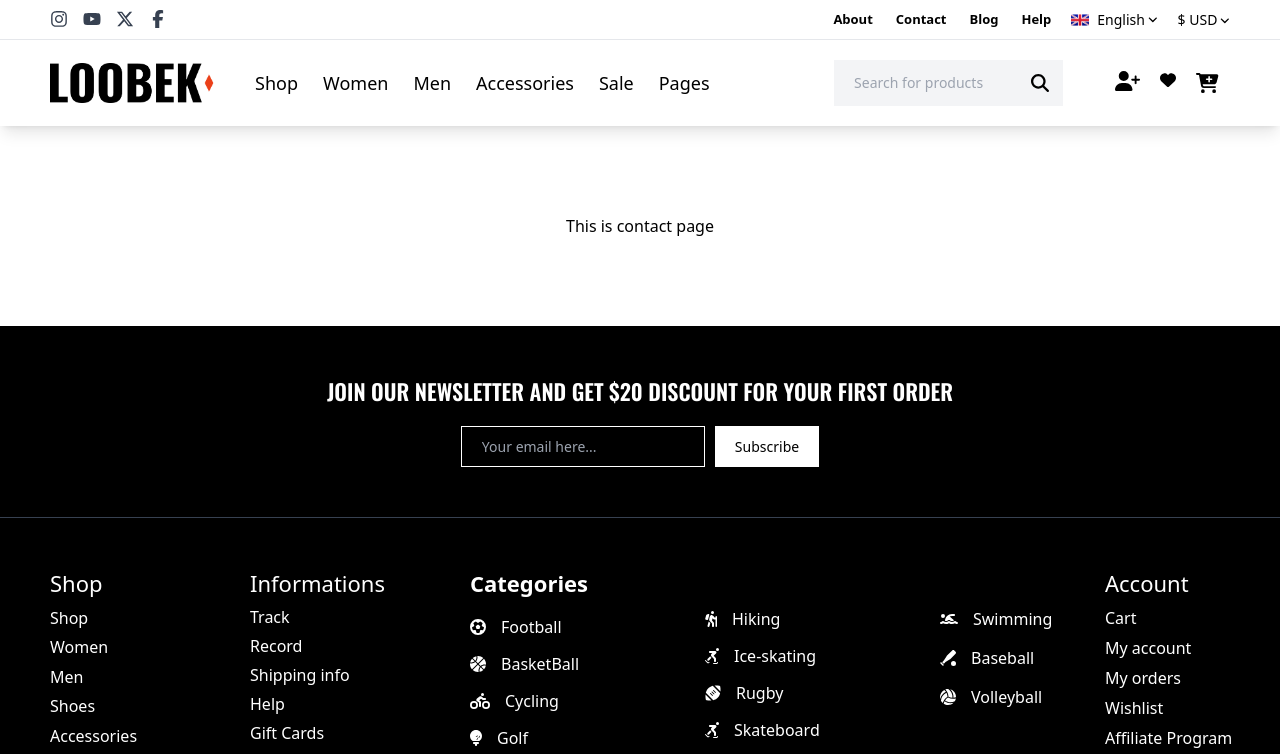
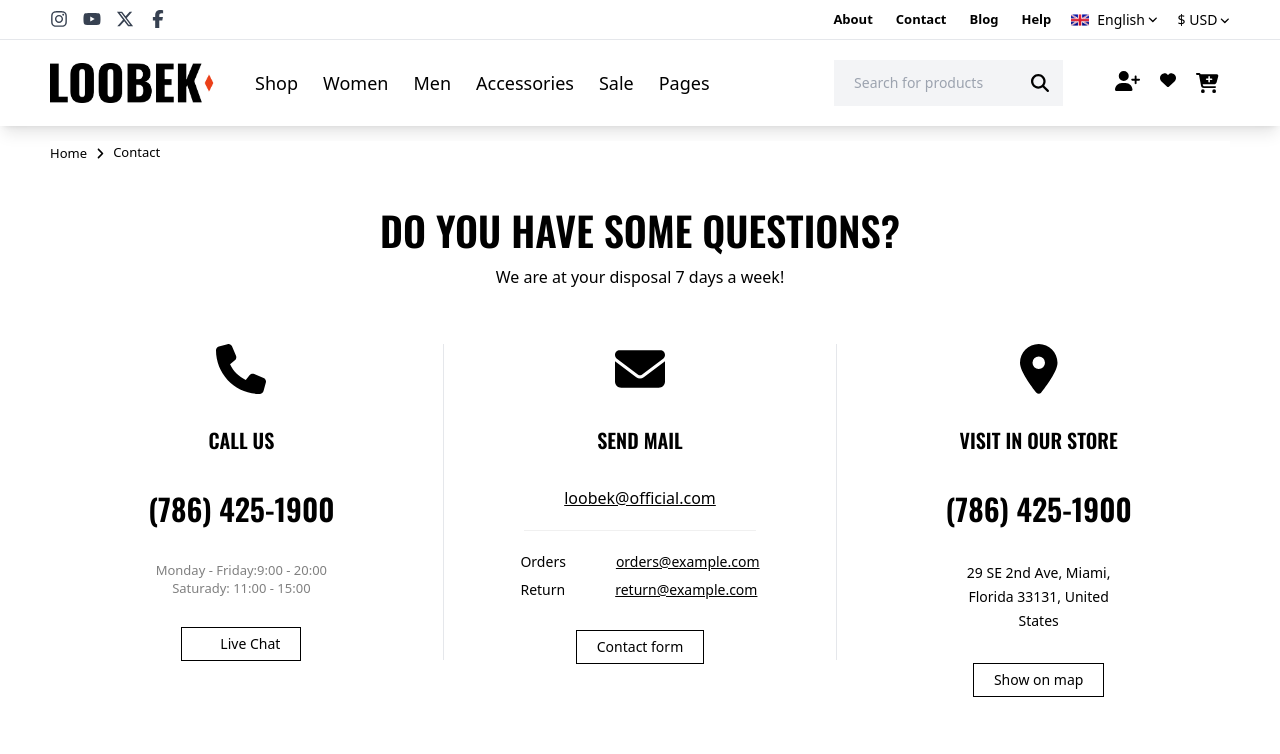
Before and after one commit to Himanshu00100/ProjectL, a React (Create React App) app: page /contact in a window 1280 px wide. Shown: the top 754 px of the page. Built offline with nearby package versions, Linux system fonts and the light colour scheme.

Commit message:
Contact page added

```diff
--- a/src/Components/Pages/Contact/Contact.js
+++ b/src/Components/Pages/Contact/Contact.js
@@ -1,10 +1,158 @@
 import React from 'react'
+import { Link } from 'react-router-dom'
+import { FontAwesomeIcon } from '@fortawesome/react-fontawesome'
+import { faAngleRight, faEnvelope, faLocationDot, faPhone } from '@fortawesome/free-solid-svg-icons'
 
-const Contact=()=> {
+// map image
+import img1 from "../../Assets/map/contact-3-banner-1-modern-1.jpg"
+
+const Contact = () => {
   return (
-    <main className='w-screen h-[200px] flex justify-center items-center'>
-        This is contact page
-    </main>
+    <>
+      <main className='w-screen '>
+        {/* Home > COntact section from here */}
+        <div className='w-full px-[50px] py-[15px] 2k:px-[250px]'>
+          <div className='w-full h-[24px] bg-white flex justify-start items-center gap-x-[9px] text-[13px] font-[500] '>
+            <Link to={"/"} className='hover:text-red-500 duration-200 leading-[24px]' >Home</Link>
+            <span className='text-[13px]  pt-[4px]'><FontAwesomeIcon icon={faAngleRight} /></span>
+            <p className='font-[400]'>Contact</p>
+          </div>
+        </div>
+        {/* Home > Contact section ends here */}
+
+        {/* have question sectionm from here */}
+        <div className='w-full px-[50px] 2k:px-[250px] mt-[30px] mb-[60px]'>
+          <div className='w-dull h-[74px] text-center flex flex-col gap-y-[15px] '>
+            <h3 className='text-[40px] leading-[40px] font-[600] font-oswald'>DO YOU HAVE SOME QUESTIONS?</h3>
+            <p className='text-[16px] leading-[24px] font-[400]'>We are at your disposal 7 days a week!</p>
+          </div>
+        </div>
+
+        {/* call msg and store section starts from here */}
+
+        <div className='w-full h-[316.8px] px-[50px] 2k:px-[250px] mb-[100px]'>
+          <div className='w-full h-full bg-white flex justify-between'>
+            {/* phone section */}
+            <div className='w-[460.250px] h-full bg-white pr-[10px] flex flex-col items-center gap-y-[30px]'>
+              <FontAwesomeIcon icon={faPhone} className='text-[50px] hover:opacity-[0.5] duration-[200ms]' />
+              <h4 className='text-[20px] leading-[32px] font-[600] font-oswald'>CALL US</h4>
+              <h3 className='text-[30px] font-oswald font-[600]'>(786) 425-1900</h3>
+              <div className='flex flex-col  text-[13px] leading-[18px] text-[#808080] font-[400] '>
+                <p className='text-center '>Monday - Friday:9:00 - 20:00</p>
+                <p className='text-center'>Saturady: 11:00 - 15:00</p>
+              </div>
+              <a href='' className='px-[20px] flex justify-center items-center gap-x-[10px]  text-[14px] leading-[32px] font-[500] border-[1px] border-black bg-transparent hover:bg-black hover:text-white duration-200'>
+                <span className='relative p-[4px] animate-ping rounded-full bg-green-500 flex justify-center items-center'>
+                </span> Live Chat
+              </a>
+
+            </div>
+            {/* send mail section  */}
+
+            <div className='w-[460.250px] h-full  px-[10px] flex flex-col items-center  border-x-[1px] border-gray-200'>
+              <FontAwesomeIcon icon={faEnvelope} className='text-[50px] hover:opacity-[0.5] duration-[200ms] mb-[30px]' />
+              <h4 className='text-[20px] leading-[32px] font-[600] font-oswald mb-[30px]'>SEND MAIL</h4>
+              <p className='text-center underline underline-offfset-1 '>loobek@official.com</p>
+              <div className='w-full py-[20px] px-[70px]'>
+                <div className='w-full h-[1px] bg-[#f0f0f0]'></div>
+              </div>
+              <div className='flex flex-col text-[14px] gap-y-[7px]'>
+                <div className='flex items-center gap-x-[50px]'>
+                  <p>Orders</p>
+                  <p className='underline underline-offset-1'>orders@example.com</p>
+                </div>
+                <div className='flex items-center gap-x-[50px]'>
+                  <p>Return</p>
+                  <p className='underline underline-offset-1'>return@example.com</p>
+                </div>
+              </div>
+              <a href='' className='px-[20px] mt-[30px] flex justify-center items-center gap-x-[10px]  text-[14px] leading-[32px] font-[500] border-[1px] border-black bg-transparent hover:bg-black hover:text-white duration-200'>Contact form</a>
+
+            </div>
+
+            {/* visit store section */}
+            <div className='w-[460.250px] h-full bg-white pl-[10px] flex flex-col items-center gap-y-[30px]'>
+              <FontAwesomeIcon icon={faLocationDot} className='text-[50px] hover:opacity-[0.5] duration-[200ms]' />
+              <h4 className='text-[20px] leading-[32px] font-[600] font-oswald'>VISIT IN OUR STORE</h4>
+              <h3 className='text-[30px] font-oswald font-[600]'>(786) 425-1900</h3>
+              <div className='flex flex-col  text-[14px] leading-[24px] text-black font-[400] '>
+                <p className='text-center w-[180px] '>29 SE 2nd Ave, Miami, Florida 33131, United States</p>
+                {/* <p className='text-center'>Saturady: 11:00 - 15:00</p> */}
+              </div>
+              <a href='' className='px-[20px] flex justify-center items-center gap-x-[10px]  text-[14px] leading-[32px] font-[500] border-[1px] border-black bg-transparent hover:bg-black hover:text-white duration-200'>Show on map</a>
+            </div>
+          </div>
+        </div>
+
+        {/* call msg and store section ends  here */}
+
+
+        {/* have questionnsection ends here */}
+
+
+        {/* map section starts from here */}
+        <div className='w-full h-[450px] px-[50px] 2k:px-[250px] mb-[100px]'>
+          <div className='w-full h-full bg-white flex justify-between'>
+            <div className='w-[700.400px] h-[full] bg-white overflow-hidden'>
+              <img src={img1} alt='' className='h-full' />
+            </div>
+            <div className='w-[700.400px] h-[full] bg-white '>
+              <iframe src="https://www.google.com/maps/embed?pb=!1m18!1m12!1m3!1d26449.187926217848!2d-118.26897099015275!3d34.04006188230798!2m3!1f0!2f0!3f0!3m2!1i1024!2i768!4f13.1!3m3!1m2!1s0x80c2c634253dfd01%3A0x26fe52df19a5a920!2sDowntown%20Los%20Angeles%2C%20Los%20Angeles%2C%20CA%2C%20USA!5e0!3m2!1sen!2sin!4v1715440434314!5m2!1sen!2sin" className='w-full h-full'></iframe>
+            </div>
+          </div>
+        </div>
+        {/* map section ends here */}
+
+        {/* form section starts from here */}
+
+        <div className='w-full h-[448.4px] px-[50px] 2k:px-[250px] mb-[100px]'>
+          <div className='w-full h-full bg-white '>
+            <div className='w-full h-full  px-[160.4px] '>
+              <div className='w-full h-full '>
+                <form action='' method='' className='w-full h-full  flex flex-col items-start'>
+                  <h3 className='text-[40px] leading-[40px] font-oswald font-[600] text-start'>FILL UP THE FORM IF YOU HAVE ANY QUESTION</h3>
+
+                  {/* name email and subject section  */}
+                  <div className='w-[1100px] h-[105.6px]  flex items-center gap-x-[20px] mb-[20px]'>
+                    {/* name */}
+                    <div className='w-[353.663px] flex flex-col gap-y-[5px] text-start'>
+                      <label for="">Name and Surname <span className='text-red-500 text-[18px]'>*</span></label>
+                      <input type='text' name='Name' className='h-[45px] focus:outline-none border-[1px] border-black px-[20px] py-[7px] ' placeholder='Name and Surname' required />
+                    </div>
+
+                    {/* E mail */}
+                    <div className='w-[353.663px] flex flex-col gap-y-[5px] text-start'>
+                      <label for="">Your E-mail <span className=' text-red-500 text-[18px]'>*</span></label>
+                      <input type='email' name='Name' className='h-[45px] focus:outline-none border-[1px] border-black px-[20px] py-[7px] ' placeholder='Name and Surname' required />
+                    </div>
+
+                    {/* subject */}
+                    <div className='w-[353.663px] flex flex-col gap-y-[5px] text-start'>
+                      <label for="">Subject <span className='text-red-500 text-[18px]'>*</span></label>
+                      <input type='text' name='Name' className='h-[45px] focus:outline-none border-[1px] border-black px-[20px] py-[7px] ' placeholder='Name and Surname' required />
+                    </div>
+                  </div>
+                  {/* name email and subject section ends here  */}
+
+                  {/* message section starts here */}
+                  <div className='w-full   flex flex-col text-start gap-y-[5px]'>
+                    <label for="">Message<span className=' text-red-500 text-[18px]'>*</span></label>
+                    <textarea className='w-full h-[124.4px] border-[1px] border-black px-[15px] py-[12px] '></textarea>
+                  </div>
+
+                  {/* send message button */}
+
+                  <button type='submit' className='px-[40px] py-[7px] bg-black text-white text-start mt-[45px] text-[16px] leading-[30px] font-[500] hover:bg-red-500 duration-300'>Send message</button>
+
+                </form>
+              </div>
+            </div>
+          </div>
+        </div>
+
+        {/* form section ends here */}
+
+      </main></>
   )
 }
 
--- a/tailwind.config.js
+++ b/tailwind.config.js
@@ -11,6 +11,8 @@ module.exports = {
         "2k":"1920px",
       },
       scale: {
+        1.8: "1.08",
+        135: "1.35",
         152: "1.52",
         300: "3"
 
```
Also changed, not shown: src/Components/Pages/About/About.js (+17 -17 lines), src/Components/Assets/map/contact-3-banner-1-modern-1.jpg (added).
